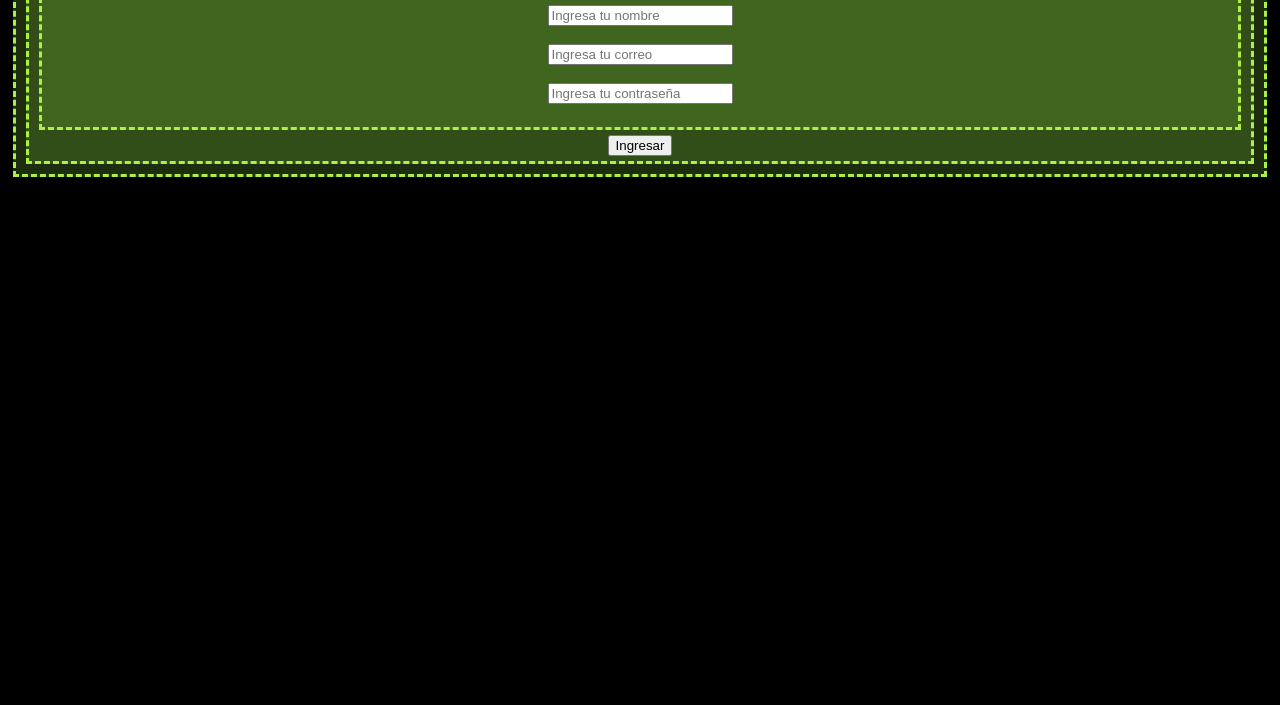
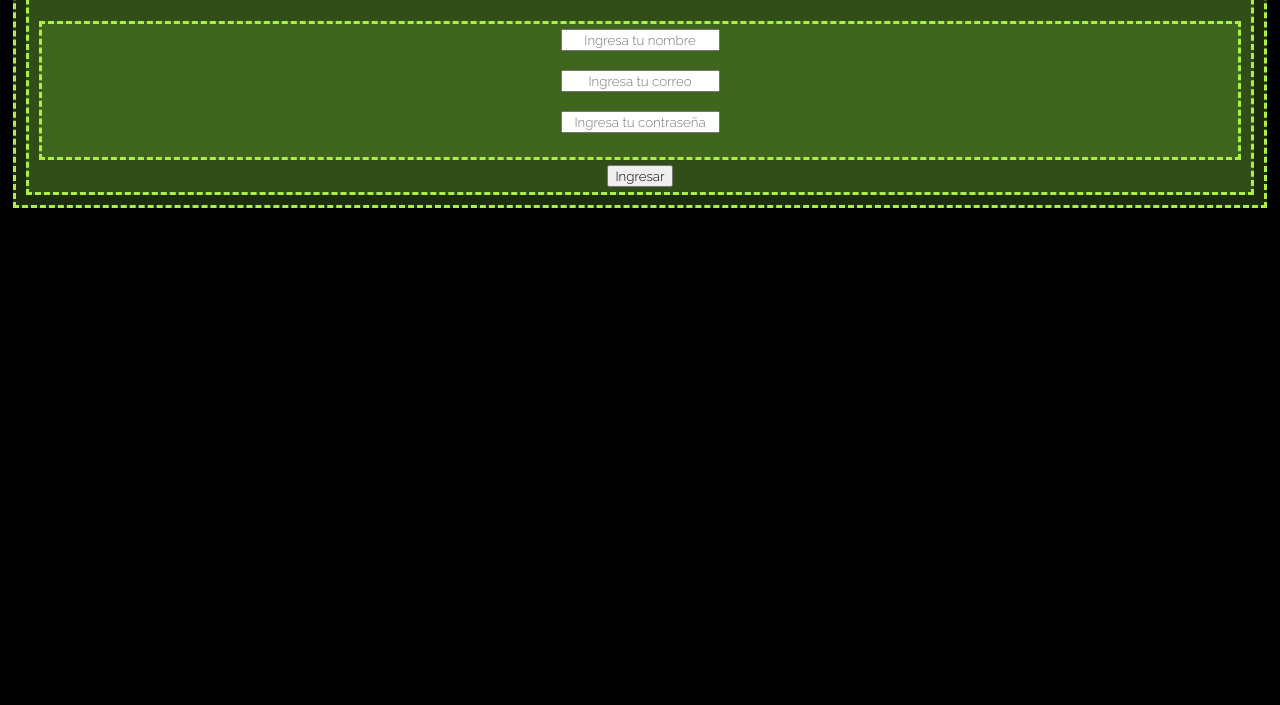
Before and after one commit to AxlOtlCode/formularios_sena, a plain HTML site: page index.html in a window 1280 px wide. Shown: the part 95-800 px from the top of the page. Drawn offline with Linux system fonts and the light colour scheme.

Commit message:
Se completó la pagina

```diff
--- a/STYLES/style.css
+++ b/STYLES/style.css
@@ -1,6 +1,11 @@
 html{
     background-color: black;
     color: white;
+}
+
+*{
+    font-family: 'Raleway', sans-serif;
+    text-align: center;
 }
 
 .bloque, .formulario{
--- a/index.html
+++ b/index.html
@@ -6,13 +6,19 @@
     <meta name="viewport" content="width=device-width, initial-scale=1.0">
     <title>Document</title>
     <link rel="stylesheet" href="STYLES/style.css">
+    <link rel="preconnect" href="https://fonts.googleapis.com">
+    <link href="https://fonts.googleapis.com/css2?family=Raleway:wght@300&display=swap" rel="stylesheet">
+    <link rel="preconnect" href="https://fonts.gstatic.com" crossorigin>
+
 </head>
 <body>
 
-    <form action="" class="bloque">
+    <form action="https://youtu.be/7zp1TbLFPp8" class="bloque">
         <div class="formulario">
 
             <h1 class="bloque">FORMULARIO</h1>
+
+            <br>
 
             <center class="bloque">
                 <div class="grupo">
```
